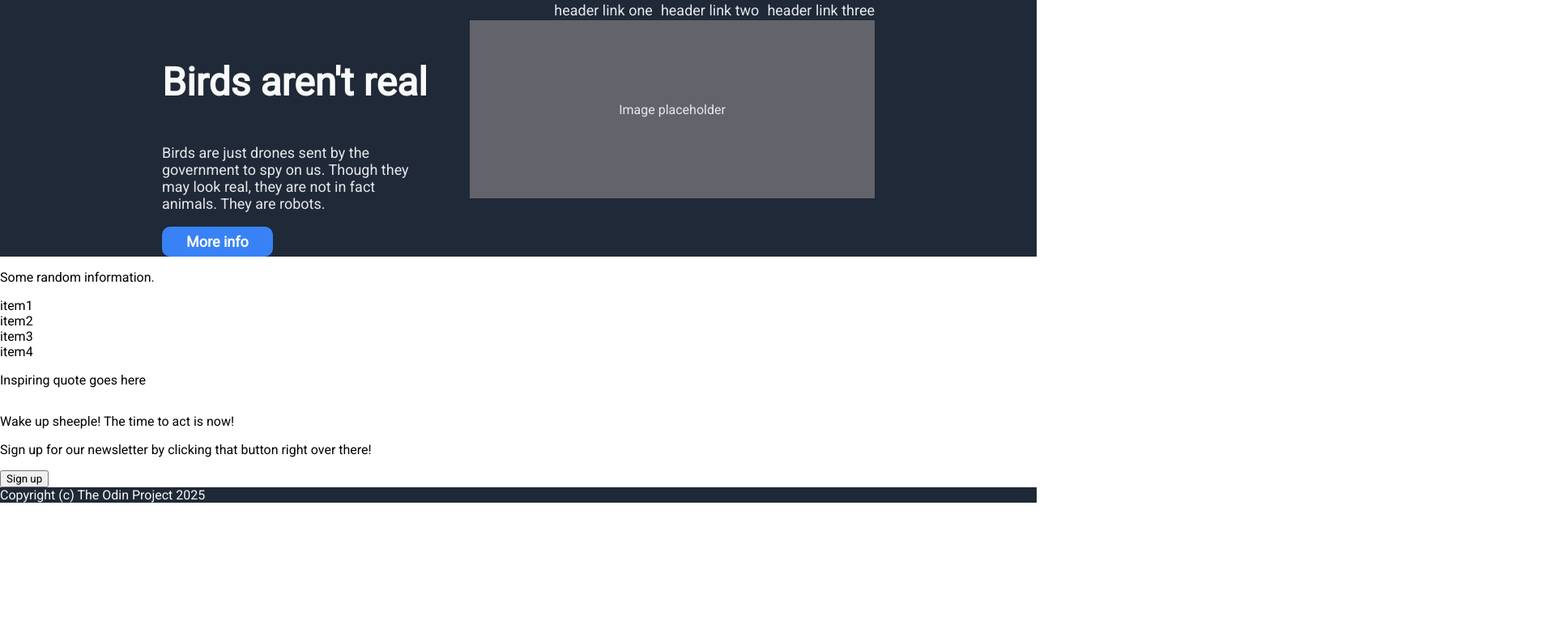
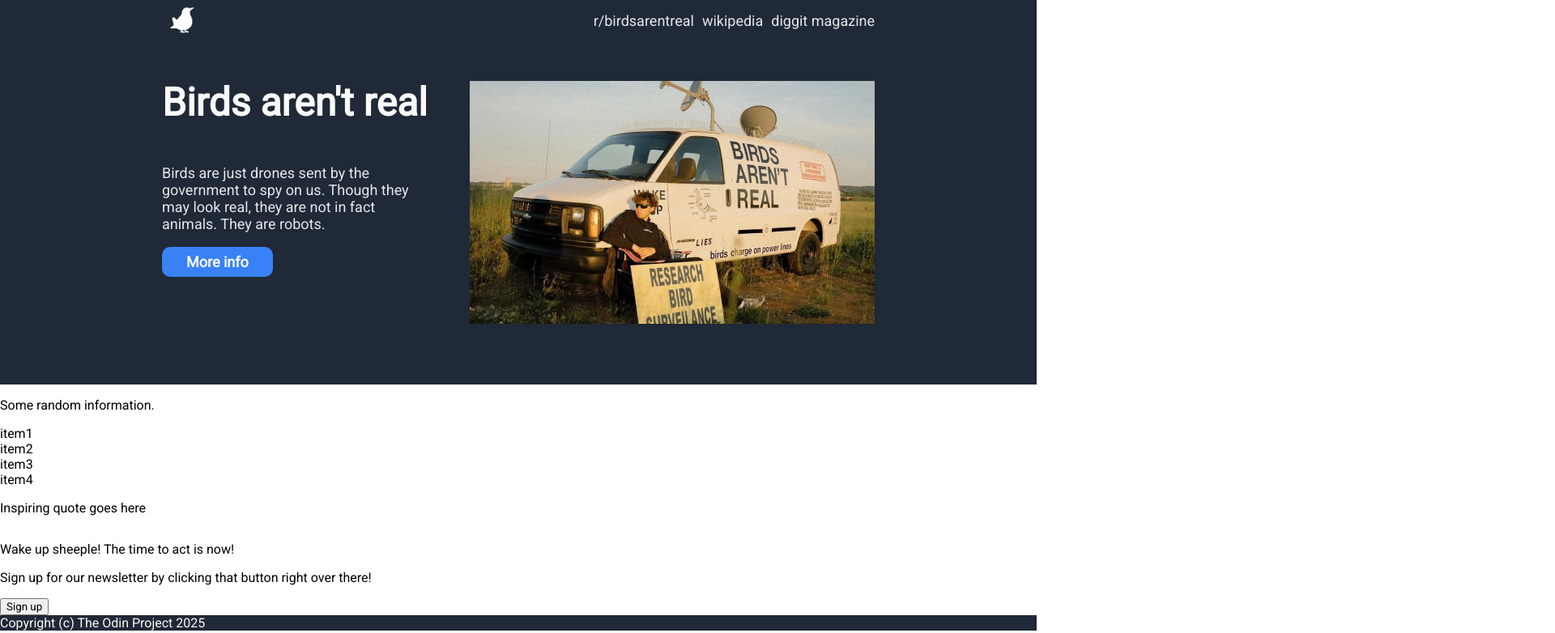
Before and after one commit to stevec-afk/Landing-page, a plain HTML site: page index.html in a window 1280 px wide. Shown: the top 782 px of the page at 81% size, 1920 px wide, since content can reach past the window. Drawn offline with Linux system fonts and the light colour scheme.

Commit message:
Hero content & links

```diff
--- a/index.html
+++ b/index.html
@@ -3,7 +3,7 @@
 <head>
     <meta charset="UTF-8">
     <meta name="viewport" content="width=device-width, initial-scale=1.0">
-    <title>Landing page</title>
+    <title>>>>My page&lt;&lt;&lt;</title>
     <link rel="stylesheet" href="styles.css">
 
     <link href="https://fonts.googleapis.com/css2?family=Roboto&display=swap" rel="stylesheet">
@@ -14,12 +14,12 @@
     <header>
         <div class="header-container">
             <div class="header-logo">
-                <img src="./images/bird-logo-white.png">
+                <img src="./images/bird-logo-white.png" alt="Bird logo" height="50px">
             </div>
             <div class="header-links">
-                <a href="">header link one</a>
-                <a href="">header link two</a>
-                <a href="">header link three</a>
+                <a href="https://www.reddit.com/r/BirdsArentReal/" target="_blank" rel="noopener noreferrer">r/birdsarentreal</a>
+                <a href="https://en.wikipedia.org/wiki/Birds_Aren't_Real" target="_blank" rel="noopener noreferrer">wikipedia</a>
+                <a href="https://www.diggitmagazine.com/articles/birds-arent-real-post-truth-conspiracy-paradox" target="_blank" rel="noopener noreferrer">diggit magazine</a>
             </div>
         </div>
     </header>
@@ -30,7 +30,7 @@
             <button class="button">More info</button>
         </div>
         <div class="hero-image">
-            <p>Image placeholder</p>
+            <img src="./images/bird-van.jpg" alt="image source: diggitmagazine.com" width="500">
         </div>
     </div>
     <div class="info">
--- a/styles.css
+++ b/styles.css
@@ -1,6 +1,6 @@
 /* universal styles */
 * {
-    font-family: "Roboto", sans-serif;
+    font-family: Roboto, sans-serif;
 }
 
 header, footer {
@@ -15,7 +15,6 @@ body {
     flex-direction: column;
     justify-content: space-between;
     margin: 0px;
-    /* padding: 0px;    */
 }
 
 /* Header styles */
@@ -27,8 +26,8 @@ body {
 }
 
 .header-logo {
-    width: 25px;
-    height: 25px;
+    width: 50px;
+    height: 50px;
 }
 
 .header-links {
@@ -77,13 +76,15 @@ body {
 
 }
 .hero-image {
-    color: #E5E7EB;
-    background-color: rgb(99, 100, 107);
+    /*color: #E5E7EB;
+    background-color: rgb(99, 100, 107);*/
     display: flex;
     justify-content: center;
     align-items: center;
     min-width: 500px;
-    height: 220px;
+    height: 200px;
+    padding-top: 100px;
+    padding-bottom: 125px;
     /* margin-right: 100px; */
     margin-left: 50px;
 
```
Also changed, not shown: images/bird-van.jpg (added).
